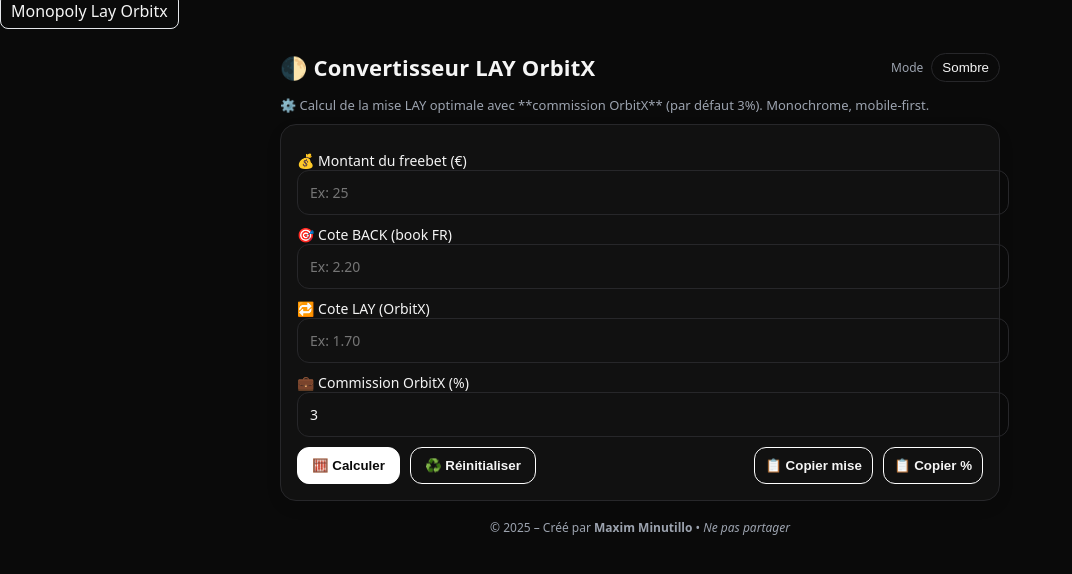
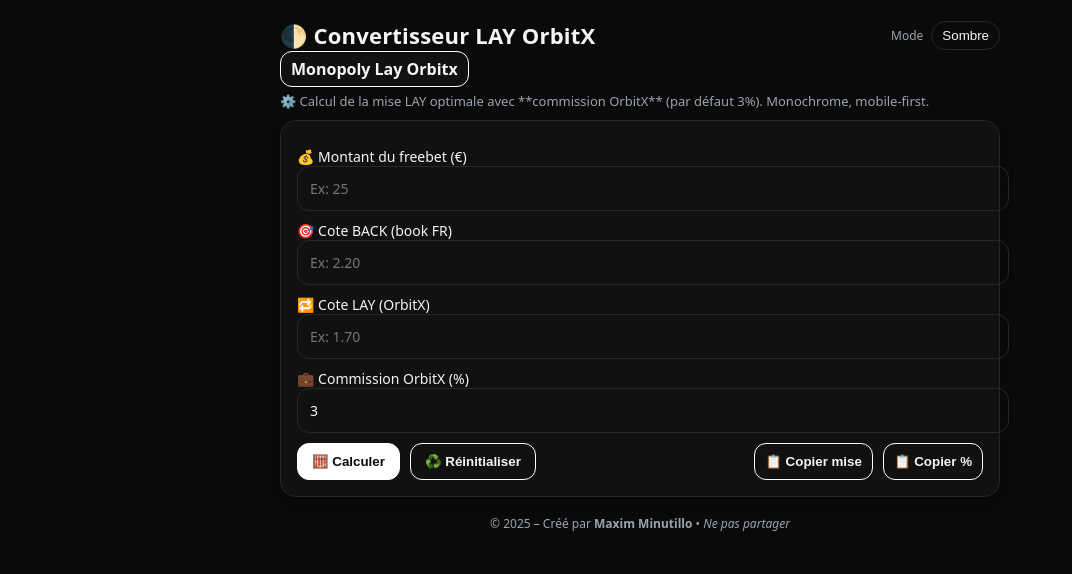
Before and after one commit to maximminutillo-bit/calculateur, a plain HTML site: page index.html in a window 1280 px wide. Shown: the whole page, without its empty margins (0-1072 px from the left). Drawn offline with Linux system fonts and the light colour scheme.

Commit message:
Update index.html

```diff
--- a/index.html
+++ b/index.html
@@ -1,12 +1,6 @@
 <!doctype html>
 <html lang="fr">
 <head>
-  <nav style="margin-bottom:10px">
-  <a href="monopoly.html" style="text-decoration:none;border:1px solid #e5e7eb;padding:6px 10px;border-radius:8px;color:inherit">
-    Monopoly Lay Orbitx
-  </a>
-</nav>
-
   <meta charset="utf-8" />
   <meta name="viewport" content="width=device-width, initial-scale=1" />
   <title>🌓 Convertisseur LAY OrbitX</title>
@@ -59,6 +53,9 @@
         <button id="theme-toggle" aria-label="Basculer le thème">Sombre</button>
       </div>
     </div>
+    <nav class="topnav" style="margin:-6px 0 12px 0">
+      <a href="monopoly.html" class="btn ghost small" style="text-decoration:none">Monopoly Lay Orbitx</a>
+    </nav>
     <p class="sub">⚙️ Calcul de la mise LAY optimale avec **commission OrbitX** (par défaut 3%). Monochrome, mobile-first.</p>
 
     <div class="card">
```
